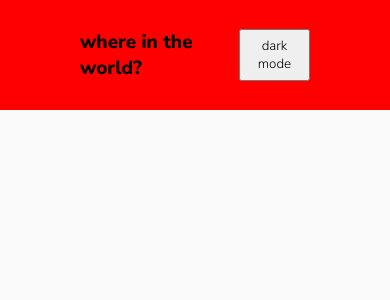
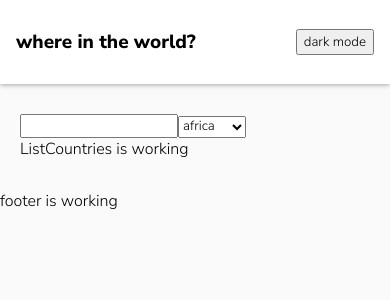
Before and after one commit to Dze-lle/countries-api-typescript, a React (Create React App) app: page /countries-api-typescript/1 in a window 390 px wide. Shown: the top 300 px of the page. Built offline with nearby package versions, Linux system fonts and the light colour scheme.

Commit message:
working on the responsive mode

```diff
--- a/src/App.tsx
+++ b/src/App.tsx
@@ -1,13 +1,18 @@
-import Navbar from "./components/Navbar";
+import Navbar from "./components/Header";
 import "./assets/scss/style.scss";
 import { useTheme } from "./hooks/useTheme";
+import Header from "./components/Header";
+import Container from "./components/container/Container";
+import Footer from "./components/Footer";
 
 function App() {
   const { darkMode } = useTheme();
 
   return (
     <main className={`app ${darkMode ? `dark` : ``}`}>
-      <Navbar />
+      <Header />
+      <Container />
+      <Footer />
     </main>
   );
 }
--- /dev/null
+++ b/src/assets/scss/_container.scss
@@ -0,0 +1,3 @@
+.container {
+  padding: 30px 20px;
+}
--- a/src/assets/scss/_darkTheme.scss
+++ b/src/assets/scss/_darkTheme.scss
@@ -1,5 +1,10 @@
 .app {
   &.dark {
-    background: $veryDarkBlue;
+    background: $darkBlueLight;
+    header {
+      background: $darkBlue;
+      box-shadow: 0 0 0.35em $veryDarkBlueLight;
+      color: $white;
+    }
   }
 }
--- /dev/null
+++ b/src/assets/scss/_header.scss
@@ -0,0 +1,16 @@
+header {
+  background: $white;
+  display: flex;
+  justify-content: space-between;
+  box-shadow: 0 0 0.35em $darkGray;
+  padding: 1.8125em 1em;
+
+  @include for-desktop(medium) {
+    padding-left: 5em;
+    padding-right: 5em;
+  }
+
+  h1 {
+    font-size: 1.1875em;
+  }
+}
--- a/src/assets/scss/_navbar.scss
+++ /dev/null
@@ -1,10 +0,0 @@
-.nav {
-  background: red;
-  display: flex;
-  justify-content: space-between;
-  padding: 1.8125em 5em;
-
-  h1 {
-    font-size: 1.1875em;
-  }
-}
--- a/src/assets/scss/_variables.scss
+++ b/src/assets/scss/_variables.scss
@@ -1,9 +1,10 @@
 // Neutral
 $veryDarkBlue: hsl(207, 26%, 17%); //(Dark Mode Background):
 $darkBlue: hsl(209, 23%, 22%); //(Dark Mode Elements):
+$darkBlueLight: hsl(209, 23%, 16%); //(Dark Mode Background#2):
 
 $veryLightGray: hsl(0, 0%, 98%); //(Light Mode Background):
-$veryDarkBlue: hsl(200, 15%, 8%); //(Light Mode Text):
+$veryDarkBlueLight: hsl(200, 15%, 8%); //(Light Mode Text):
 $darkGray: hsl(0, 0%, 52%); // (Light Mode Input):
 
 $white: hsl(0, 0%, 100%); //(Dark Mode Text & Light Mode Elements):
--- a/src/assets/scss/style.scss
+++ b/src/assets/scss/style.scss
@@ -3,4 +3,5 @@
 @import "globals";
 @import "darkTheme";
 @import "main";
-@import "navbar";
+@import "header";
+@import "container";
--- /dev/null
+++ b/src/components/Footer.tsx
@@ -0,0 +1,7 @@
+import React from "react";
+
+const Footer = () => {
+  return <div>footer is working</div>;
+};
+
+export default Footer;
--- a/src/components/Navbar.tsx
+++ b/src/components/Header.tsx
@@ -1,18 +1,18 @@
 import { useTheme } from "../hooks/useTheme";
 
-const Navbar = () => {
+const Header = () => {
   const { darkMode, dispatch } = useTheme();
 
   return (
-    <nav className="nav">
+    <header>
       <h1>where in the world?</h1>
       <button
         onClick={() => dispatch({ type: "TOGGLE_MODE", payload: !darkMode })}
       >
         dark mode
       </button>
-    </nav>
+    </header>
   );
 };
 
-export default Navbar;
+export default Header;
--- /dev/null
+++ b/src/components/container/Container.tsx
@@ -0,0 +1,13 @@
+import ListCountries from "./ListCountries";
+import SearchCountries from "./SearchCountries";
+
+const Container = () => {
+  return (
+    <section className="container">
+      <SearchCountries />
+      <ListCountries />
+    </section>
+  );
+};
+
+export default Container;
--- /dev/null
+++ b/src/components/container/ListCountries.tsx
@@ -0,0 +1,5 @@
+const ListCountries = () => {
+  return <div>ListCountries is working</div>;
+};
+
+export default ListCountries;
--- /dev/null
+++ b/src/components/container/SearchCountries.tsx
@@ -0,0 +1,16 @@
+const SearchCountries = () => {
+  return (
+    <div>
+      <input type="search" name="" id="" />
+      <select name="countries" id="countries">
+        <option value="africa">africa</option>
+        <option value="america">america</option>
+        <option value="asia">asia</option>
+        <option value="europe">europe</option>
+        <option value="oceania">oceania</option>
+      </select>
+    </div>
+  );
+};
+
+export default SearchCountries;
```
